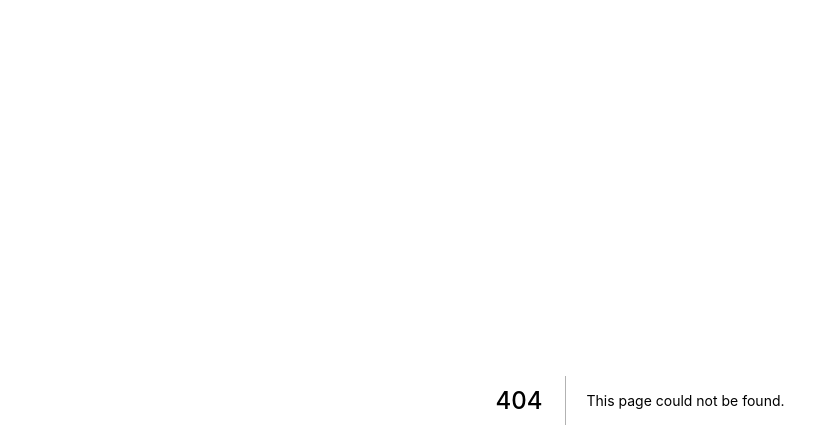
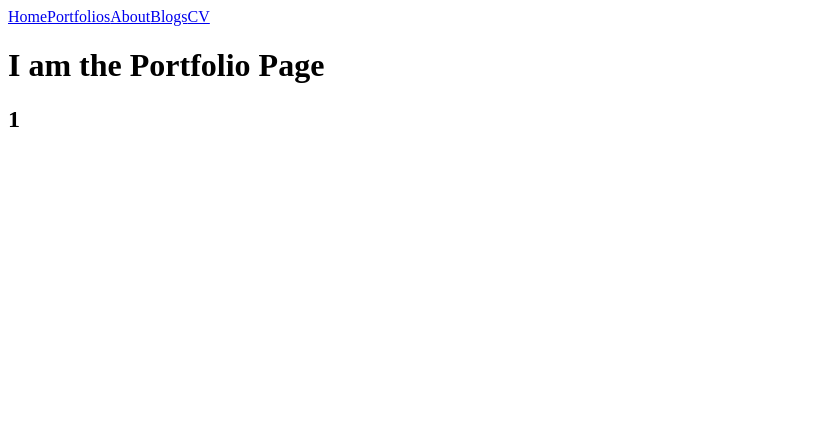
Before and after one commit to AutoTau/Portfolio-Website, a Next.js app: page /portfolios/1 in a window 1280 px wide. Before the commit this address had no page. Shown: the top 448 px of the page, without its empty margins (0-839 px from the left). Built offline with nearby package versions, Linux system fonts and the light colour scheme.

Commit message:
Added individual portfolio details pages, and routing via useRouter()

```diff
--- /dev/null
+++ b/pages/portfolios/[id].js
@@ -0,0 +1,15 @@
+import BaseLayout from "../../components/layouts/BaseLayout"
+import { useRouter } from "next/router"
+
+const Portfolio = () => {
+    const router = useRouter();
+
+    return (
+        <BaseLayout>
+        <h1>I am the Portfolio Page</h1>
+        <h2>{router.query.id}</h2>
+        </BaseLayout>
+    )
+}
+
+export default Portfolio
```
Also changed, not shown: pages/portfolios/index.js (renamed from pages/portfolios.js, +10 -3 lines).
